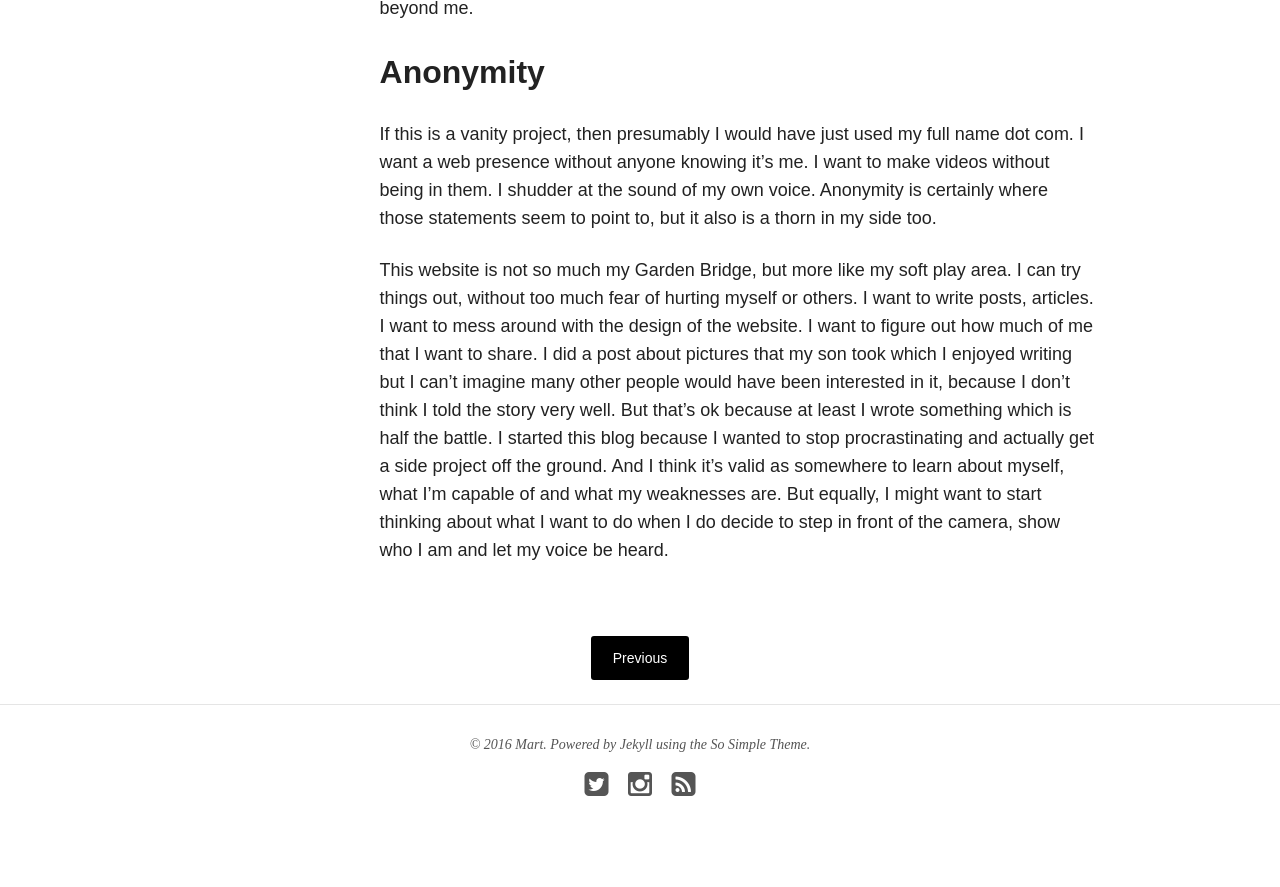
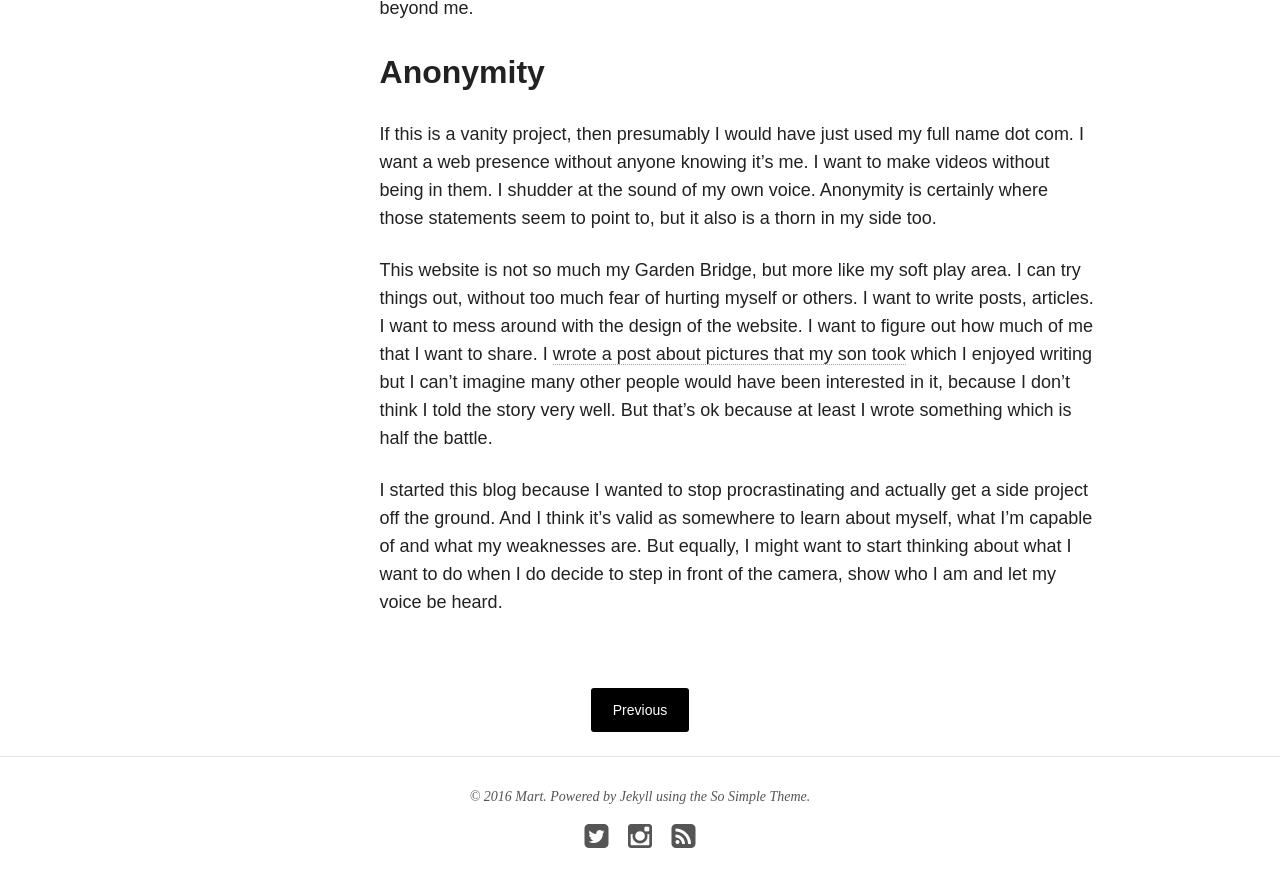
Before and after one commit to dawsneyland/dawsneyland.github.io, a Jekyll site: the page built from _posts/blog/2016-07-14-is-this-my-garden-bridge.md, in a window 1280 px wide and 900 px high, scrolled down 2621 px. Shown: the top 887 px of the window. Built offline with Jekyll 4.4.1, drawn with Linux system fonts in a browser that asks for light colours; nearby versions of some CDN libraries.

Commit message:
Update 2016-07-14-is-this-my-garden-bridge.md

```diff
--- a/_posts/blog/2016-07-14-is-this-my-garden-bridge.md
+++ b/_posts/blog/2016-07-14-is-this-my-garden-bridge.md
@@ -32,4 +32,6 @@ I am scared of what people will think. If people I work with found these posts,
 ## Anonymity
 If this is a vanity project, then presumably I would have just used my full name dot com. I want a web presence without anyone knowing it’s me. I want to make videos without being in them. I shudder at the sound of my own voice. Anonymity is certainly where those statements seem to point to, but it also is a thorn in my side too.
 
-This website is not so much my Garden Bridge, but more like my soft play area. I can try things out, without too much fear of hurting myself or others. I want to write posts, articles. I want to mess around with the design of the website. I want to figure out how much of me that I want to share. I did a post about pictures that my son took which I enjoyed writing but I can’t imagine many other people would have been interested in it, because I don’t think I told the story very well. But that’s ok because at least I wrote something which is half the battle. I started this blog because I wanted to stop procrastinating and actually get a side project off the ground. And I think it’s valid as somewhere to learn about myself, what I’m capable of and what my weaknesses are. But equally, I might want to start thinking about what I want to do when I do decide to step in front of the camera, show who I am and let my voice be heard.
+This website is not so much my Garden Bridge, but more like my soft play area. I can try things out, without too much fear of hurting myself or others. I want to write posts, articles. I want to mess around with the design of the website. I want to figure out how much of me that I want to share. I [wrote a post about pictures that my son took](http://www.dawsneyland.com/blog/the-small-photographer/) which I enjoyed writing but I can’t imagine many other people would have been interested in it, because I don’t think I told the story very well. But that’s ok because at least I wrote something which is half the battle.
+
+I started this blog because I wanted to stop procrastinating and actually get a side project off the ground. And I think it’s valid as somewhere to learn about myself, what I’m capable of and what my weaknesses are. But equally, I might want to start thinking about what I want to do when I do decide to step in front of the camera, show who I am and let my voice be heard.
```
